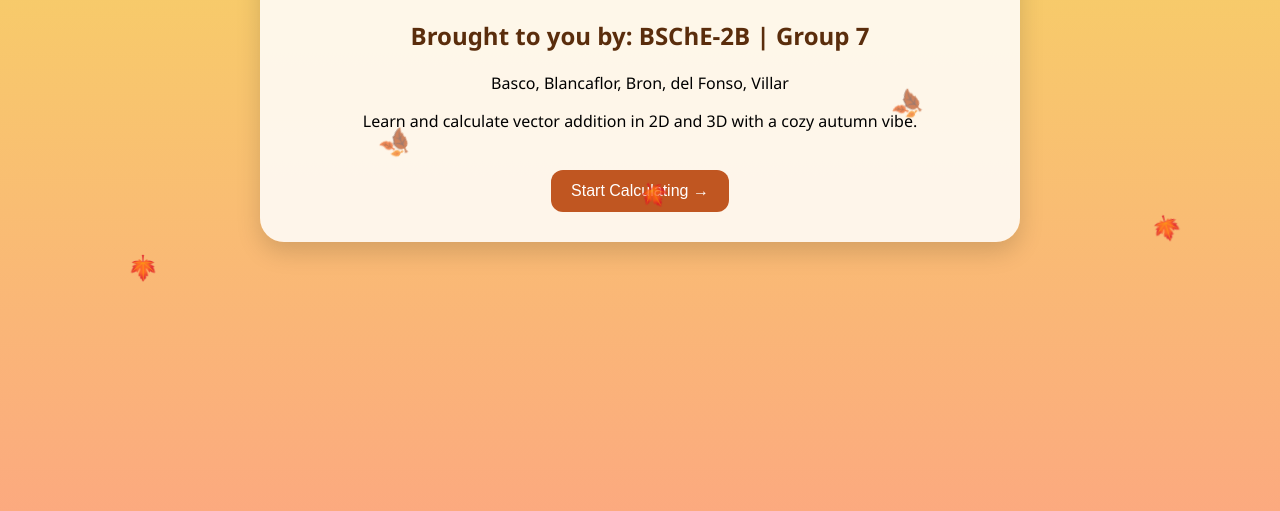
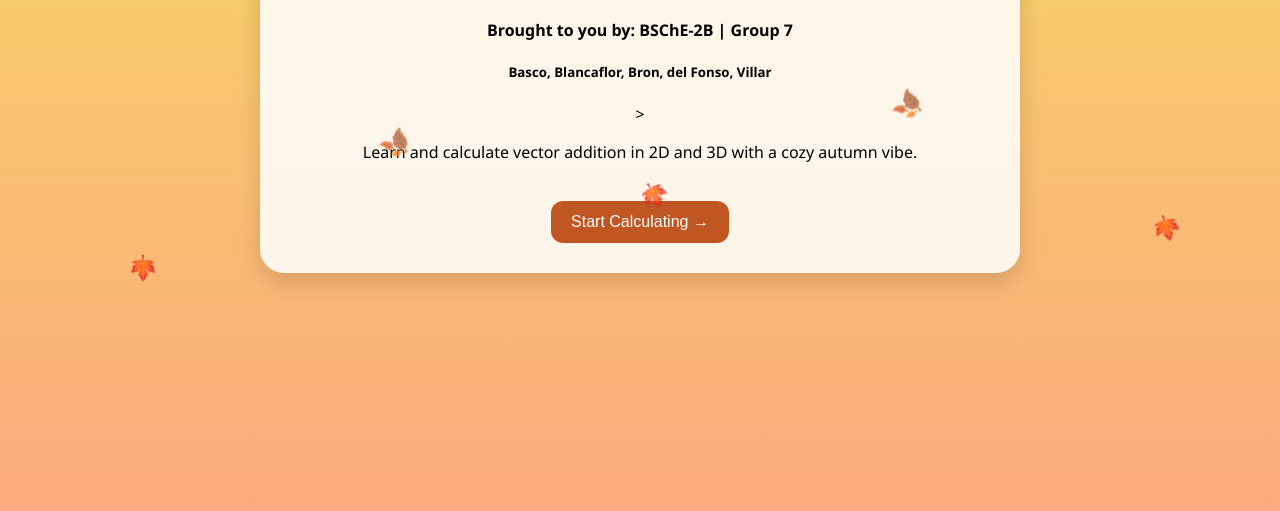
Before and after one commit to azul204/Vector-Addition-App, a plain HTML site: page index.html in a window 1280 px wide. Shown: the part 137-648 px from the top of the page. Drawn offline with Linux system fonts and the light colour scheme.

Commit message:
Update index.html

```diff
--- a/index.html
+++ b/index.html
@@ -107,8 +107,8 @@
   <div id="page1" class="page active">
     <div class="card">
       <h1>🍁 Welcome to Vector Valley 🍁</h1>
-      <h2>Brought to you by: BSChE-2B | Group 7</h2>
-      <p>Basco, Blancaflor, Bron, del Fonso, Villar</p>
+      <h4>Brought to you by: BSChE-2B | Group 7</h4>
+      <h5>Basco, Blancaflor, Bron, del Fonso, Villar</h5>>
       <p> </p>
       <p>Learn and calculate vector addition in 2D and 3D with a cozy autumn vibe.</p>
       <br />
```
